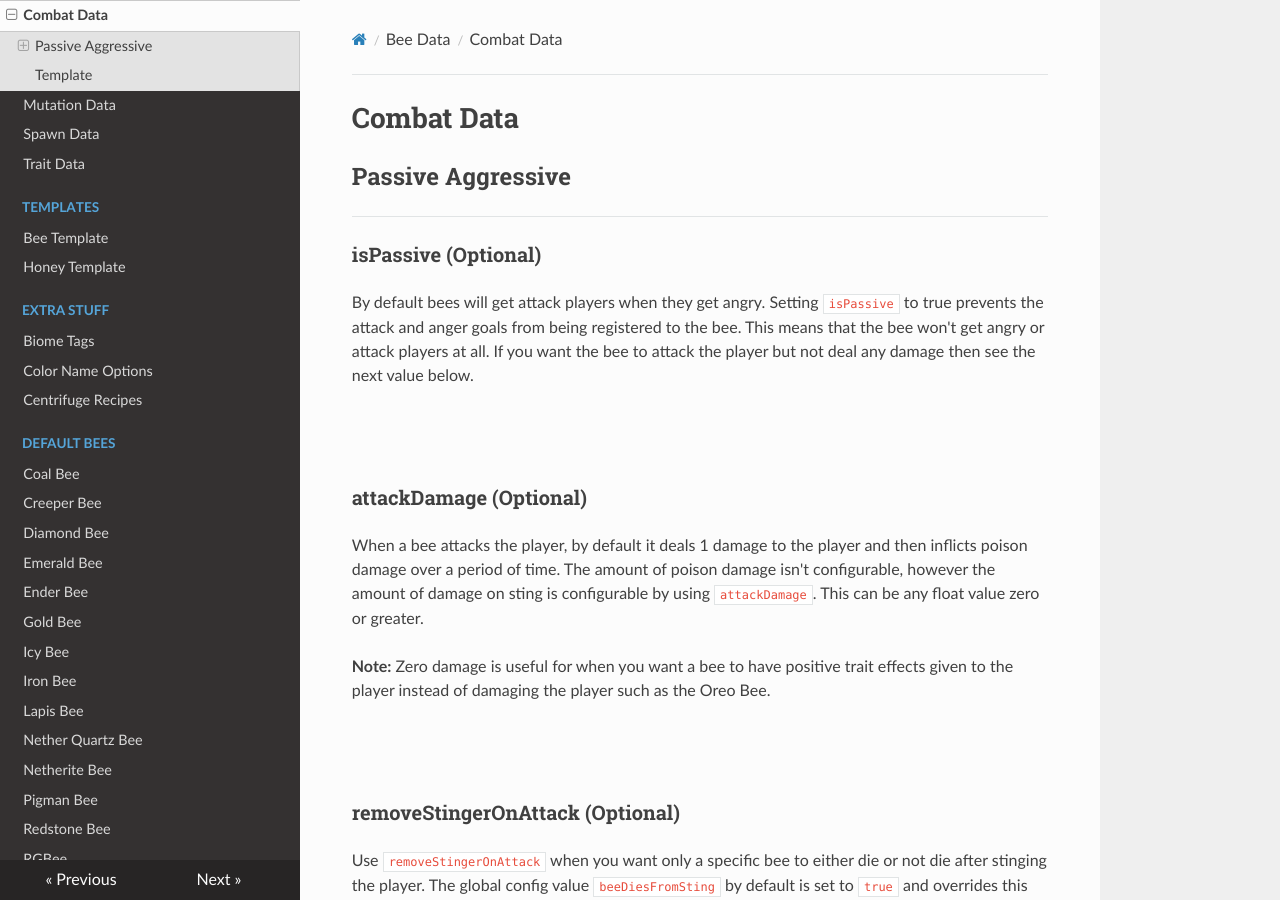
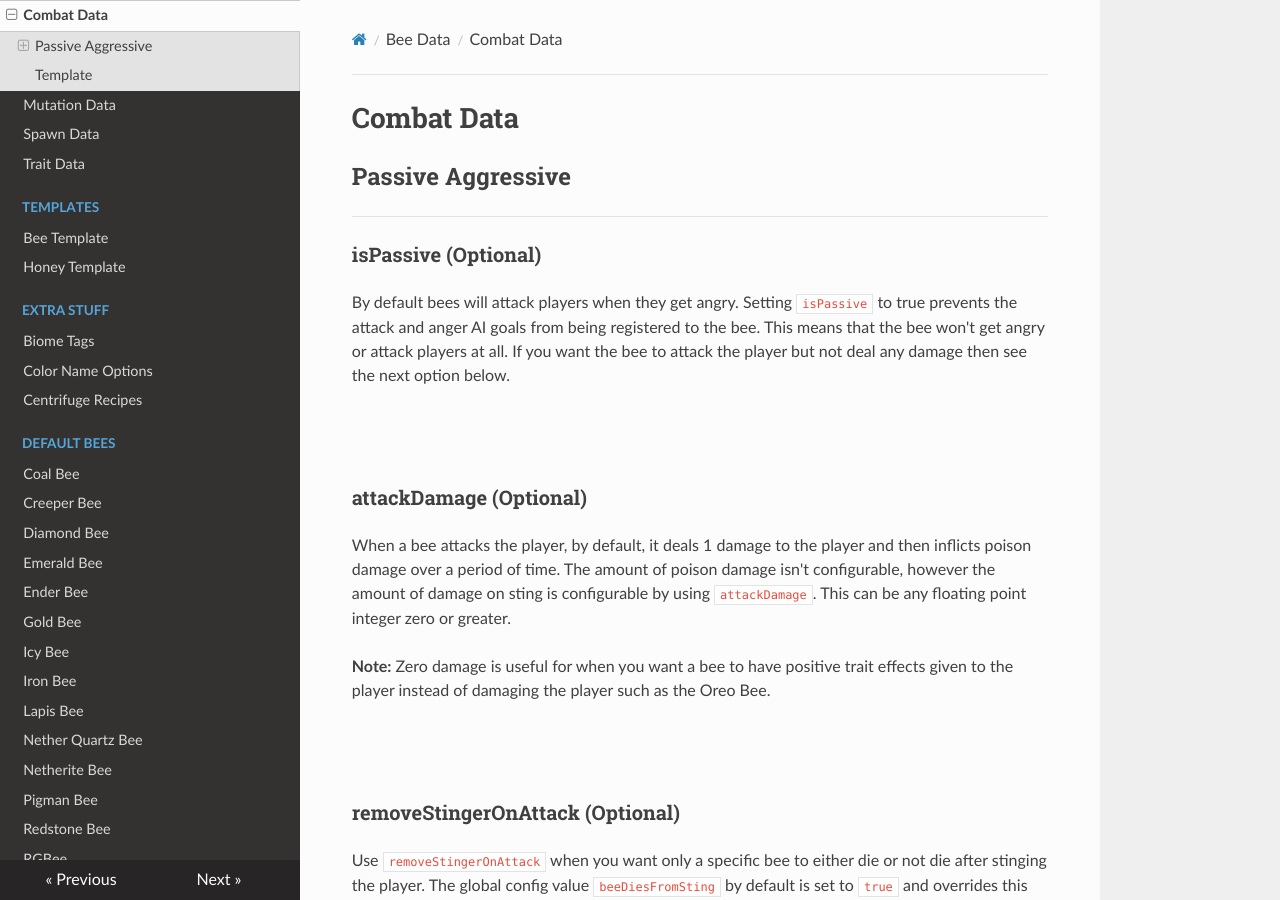
Before and after one commit to Team-Resourceful/ResourcefulBeesDocs, an MkDocs documentation site: the page built from docs/bee_data/combat_data.md, in a window 1280 px wide and 900 px high. Built offline with MkDocs 1.6.1, drawn with Linux system fonts in a browser that asks for light colours; nearby versions of some CDN libraries.

Commit message:
docs/bee_data/combat_data.md updated from https://stackedit.io/

```diff
--- a/docs/bee_data/combat_data.md
+++ b/docs/bee_data/combat_data.md
@@ -5,14 +5,14 @@
 
 ### **isPassive** (Optional)
 
-By default bees will get attack players when they get angry. Setting `isPassive` to true prevents the attack and anger goals from being registered to the bee. This means that the bee won't get angry or attack players at all. If you want the bee to attack the player but not deal any damage then see the next value below.
+By default bees will attack players when they get angry. Setting `isPassive` to true prevents the attack and anger AI goals from being registered to the bee. This means that the bee won't get angry or attack players at all. If you want the bee to attack the player but not deal any damage then see the next option below.
 
 <br>
 <br>
 
 ### **attackDamage** (Optional)
 
-When a bee attacks the player, by default it deals 1 damage to the player and then inflicts poison damage over a period of time. The amount of poison damage isn't configurable, however the amount of damage on sting is configurable by using `attackDamage`. This can be any float value zero or greater.
+When a bee attacks the player, by default, it deals 1 damage to the player and then inflicts poison damage over a period of time. The amount of poison damage isn't configurable, however the amount of damage on sting is configurable by using `attackDamage`. This can be any floating point integer zero or greater.
 
 **Note:** Zero damage is useful for when you want a bee to have positive trait effects given to the player instead of damaging the player such as the Oreo Bee.
 
```
Also changed, not shown: other parts of docs/bee_data/combat_data.md (+2 -2 lines).
